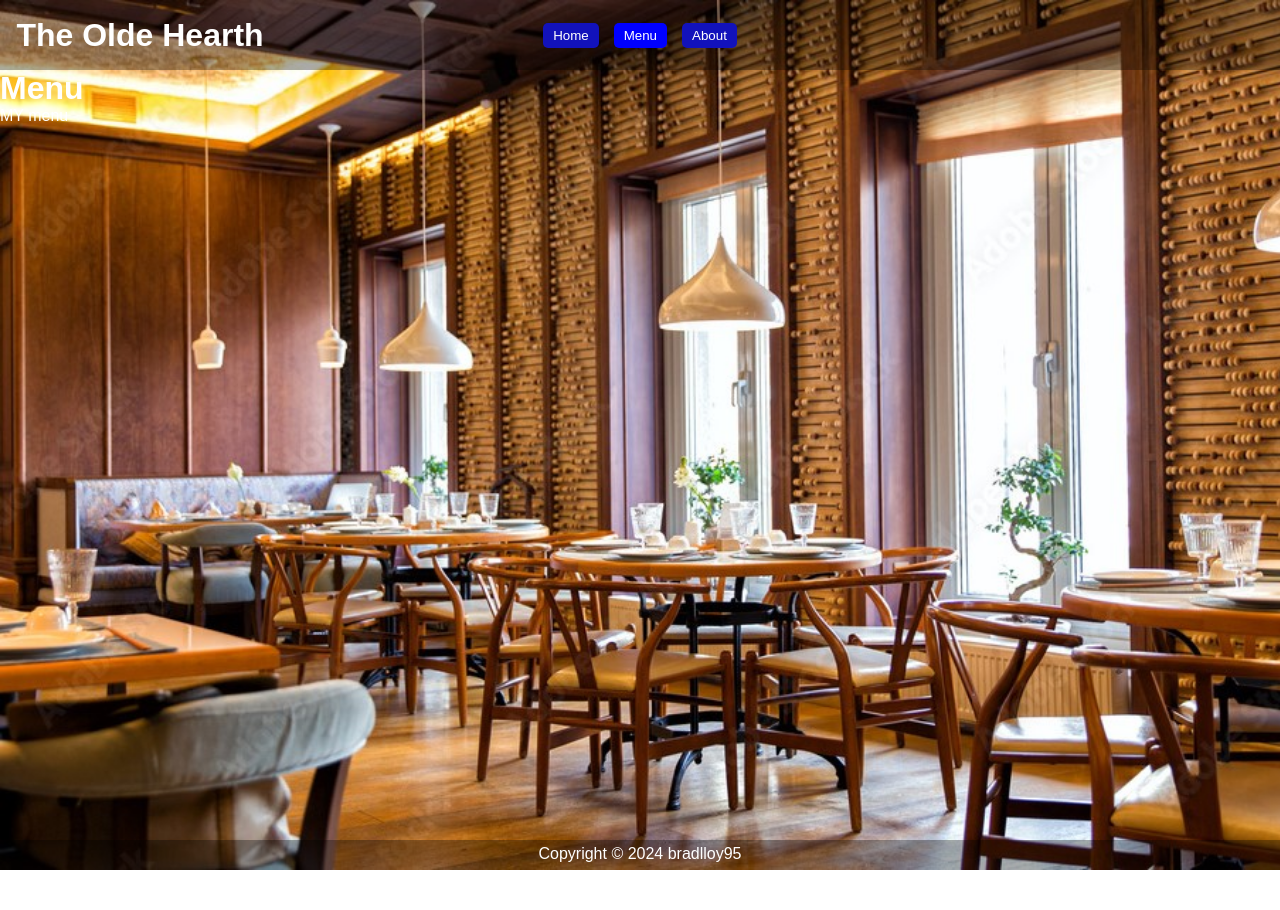
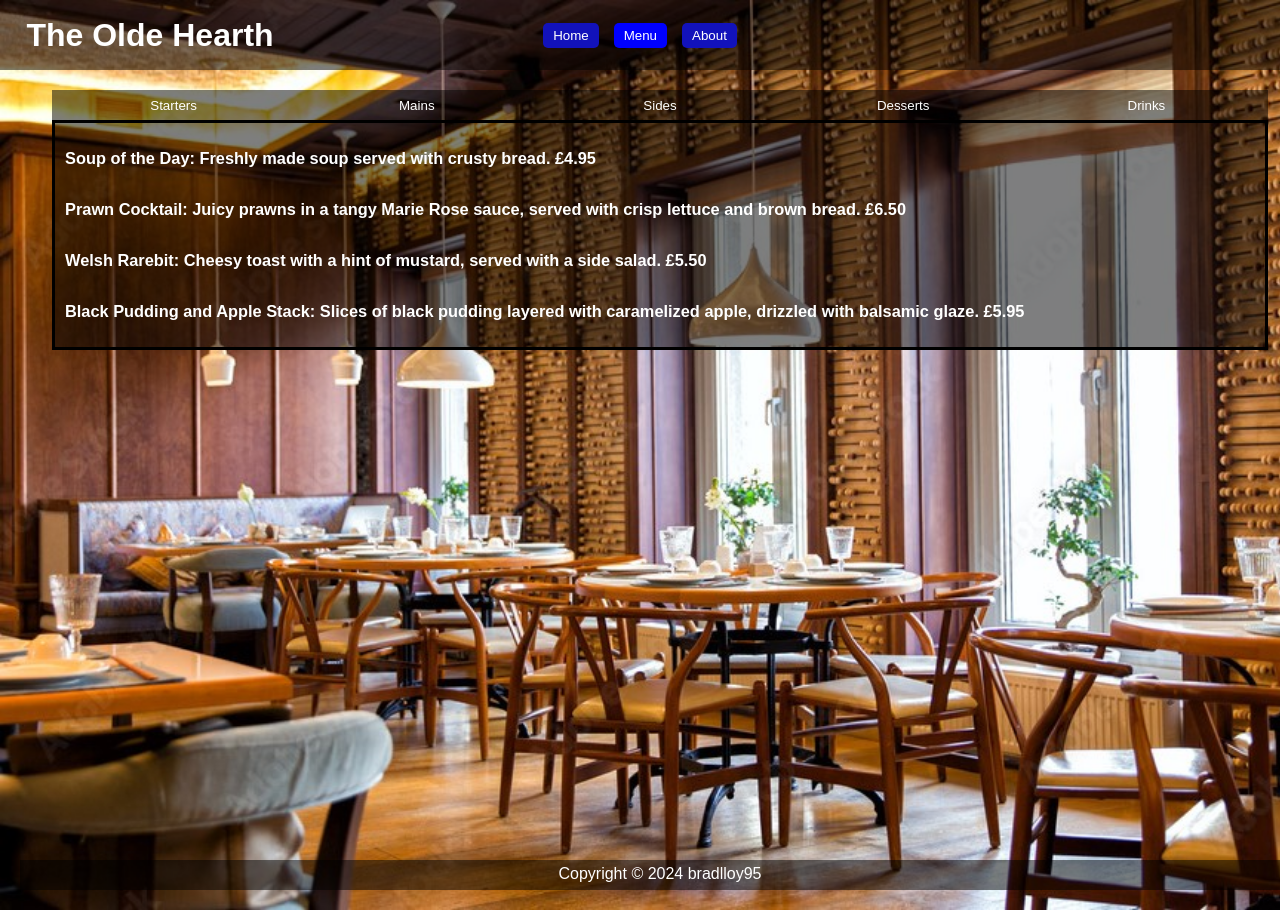
Before and after one commit to bradlloy95/odin_restaurant, a website built with webpack: page src/index.html in a window 1280 px wide. Both pictures are taken after a click on the button "Menu". Before the commit the page ends 870 px from the top, so only its background shows below. Built offline with nearby package versions, Linux system fonts and the light colour scheme.

Commit message:
created the menu page

```diff
--- a/src/about.js
+++ b/src/about.js
@@ -9,7 +9,7 @@ export function loadAbout(){
     content.appendChild(aboutDiv);
 
     const aboutBTN = document.getElementById('aboutBTN');
-    setActiveButton(aboutBTN);
+    setActiveButton(aboutBTN, 'clickedBTN', 'nav');
 
     const footer =  createElementWithText('footer', 'Copyright © 2024 bradlloy95');
     content.appendChild(footer)
--- a/src/home.js
+++ b/src/home.js
@@ -7,8 +7,8 @@ export function loadHome() {
     const homeDiv = createHomeDiv();
     content.appendChild(homeDiv);
 
-    const homeBTN = document.getElementById('homeBTN');
-    setActiveButton(homeBTN);
+    const homeBTN = document.getElementById('homeBTN', );
+    setActiveButton(homeBTN, 'clickedBTN', 'nav');
 
     const footer =  createElementWithText('footer', 'Copyright © 2024 bradlloy95');
     content.appendChild(footer)
--- a/src/menu.js
+++ b/src/menu.js
@@ -1,29 +1,115 @@
 import { createElementWithText, setActiveButton } from "./utils/utils";
+import { createElementWithClass } from "./utils/utils";
+
+const menu = [
+    [
+        { name: 'Soup of the Day', description: 'Freshly made soup served with crusty bread.', price: '£4.95' },
+        { name: 'Prawn Cocktail', description: 'Juicy prawns in a tangy Marie Rose sauce, served with crisp lettuce and brown bread.', price: '£6.50' },
+        { name: 'Welsh Rarebit', description: 'Cheesy toast with a hint of mustard, served with a side salad.', price: '£5.50' },
+        { name: 'Black Pudding and Apple Stack', description: 'Slices of black pudding layered with caramelized apple, drizzled with balsamic glaze.', price: '£5.95' }
+    ],
+    [
+        { name: 'Roast Beef and Yorkshire Pudding', description: 'Tender roast beef served with homemade Yorkshire pudding, roast potatoes, seasonal vegetables, and rich gravy.', price: '£13.95' },
+        { name: 'Fish and Chips', description: 'Freshly battered fish served with chunky chips, mushy peas, and tartar sauce.', price: '£11.95' },
+        { name: "Shepherd's Pie", description: 'Hearty minced lamb topped with creamy mashed potatoes, served with seasonal vegetables.', price: '£12.50' },
+        { name: 'Chicken and Leek Pie', description: 'Succulent chicken and leek in a creamy sauce, encased in golden pastry, served with mashed potatoes and gravy.', price: '£12.95' }
+    ],
+    [
+        { name: 'Seasonal Vegetables', description: '', price: '£3.00' },
+        { name: 'Chunky Chips', description: '', price: '£3.00' },
+        { name: 'Mashed Potatoes', description: '', price: '£3.00' },
+        { name: 'Side Salad', description: '', price: '£3.00' }
+    ],
+[
+        { name: 'Sticky Toffee Pudding', description: 'Rich toffee sponge served with toffee sauce and vanilla ice cream.', price: '£5.50' },
+        { name: 'Apple Crumble', description: 'Warm apple crumble served with custard or vanilla ice cream.', price: '£5.50' },
+        { name: 'Eton Mess', description: 'A classic British dessert of strawberries, meringue, and cream.', price: '£5.50' },
+        { name: 'Treacle Tart', description: 'Sweet treacle tart served with clotted cream.', price: '£5.50' }
+    ],
+    [
+        { name: 'Tea and Coffee', description: 'A selection of teas and freshly brewed coffee.', price: '£2.50' },
+        { name: 'Soft Drinks', description: 'A variety of soft drinks available.', price: '£2.00' },
+        { name: 'Beers and Ales', description: 'A selection of local beers and ales.', price: '£3.50' },
+        { name: 'House Wine', description: 'Red, white, or rosé, available by the glass or bottle.', price: '£4.50 per glass | £18.00 per bottle' }
+    ]
+];
+
+const buttons = [
+    { text: 'Starters', id: 'StartersBTN', arrayIndex: 0 },
+    { text: 'Mains', id: 'mainsBTN', arrayIndex: 1},
+    { text: 'Sides', id: 'sidesBTN', arrayIndex: 2},
+    { text: 'Desserts', id: 'dessertsBTN', arrayIndex: 3},
+    { text: 'Drinks', id: 'drinksBTN', arrayIndex: 4},
+];
+
+
+function createMenuItem(section){
+    const itemDiv = document.createElement('div');
+
+    section.forEach(item => {
+        const items = document.createElement('div');
+        items.innerHTML = `
+        <br>
+            <h3>${item.name}: ${item.description} ${item.price}</h3>
+        <br>
+        `
+
+        itemDiv.appendChild(items);
+    })
+    return itemDiv
+}
+
+
 
 
 export function loadMenu(){
     const content = document.getElementById('content');
     content.innerHTML = ''; // Clear previous content
 
-    const aboutDiv = createMenuDiv();
-    content.appendChild(aboutDiv);
+    const menuDiv = createMenuDiv();
+    content.appendChild(menuDiv);
 
     const menuBTN = document.getElementById('menuBTN');
-    setActiveButton(menuBTN);
+    setActiveButton(menuBTN, 'clickedBTN', 'nav');
 
     const footer =  createElementWithText('footer', 'Copyright © 2024 bradlloy95');
     content.appendChild(footer)
 }
 
+
 function createMenuDiv() {
-    const menuDiv = document.createElement('div');
-    menuDiv.classList.add('contentDiv');
 
-    const homeTitle = createElementWithText('h1', 'Menu');
-    const homeText = createElementWithText('p', 'MY menu');
 
-    menuDiv.appendChild(homeTitle);
-    menuDiv.appendChild(homeText);
+    //create div
+    const menuDiv = createElementWithClass('div', 'menuDiv');
+
+
+    //create nav
+    const menuNav = createElementWithClass('div', 'menuNav')
+
+    const menuContent = createElementWithClass('div', 'menuContent')
+
+    buttons.forEach(({ text, id, arrayIndex}) => {
+        const button = createElementWithClass('button', id);
+        button.textContent = text;
+        button.addEventListener('click', () => {
+            menuContent.innerHTML = ''
+           const itemDiv = createMenuItem(menu[arrayIndex])
+           menuContent.appendChild(itemDiv);
+
+
+            setActiveButton(button, 'menuBTNClicked', '.menuNav')
+        });
+        menuNav.appendChild(button)
+
+    });
+
+    //set default
+    const itemDiv = createMenuItem(menu[0])
+    menuContent.appendChild(itemDiv);
+
+    menuDiv.appendChild(menuNav);
+    menuDiv.appendChild(menuContent)
 
     return menuDiv;
 }
--- a/src/styles/main.css
+++ b/src/styles/main.css
@@ -3,9 +3,17 @@
     margin: 0;
     font-family: sans-serif;
 }
+html, body {
+    margin: 0;
+    padding: 0;
+    overflow-x: hidden; /* Hide horizontal overflow */
+    width: 100vw;
+    box-sizing: border-box;
+}
 
 :root {
-    --dark-seeThrough: rgba(0, 0, 0, 0.33);
+    --dark-seeThrough: rgba(0, 0, 0, 0.5);
+
 }
 
 body {
@@ -17,9 +25,13 @@ body {
 #content {
     color: rgb(255, 255, 255);
     min-height: 100vh;
+    width: 100vw;
 
     display: flex;
     flex-direction: column;
+    align-items: center;
+    padding: 20px;
+    justify-content: center;
 
 
 }
@@ -28,7 +40,7 @@ header {
     display: flex;
     justify-content: space-between;
     background-color: var(--dark-seeThrough);
-    padding: 10px 15px;
+    padding: 10px 25px;
 }
 
 .logo {
@@ -45,9 +57,10 @@ nav {
     align-items: center;
     gap: 15px;
     height: 50px;
+
 }
 
-button {
+header button {
     height: fit-content;
     background-color: rgb(18, 18, 187);
     color: white;
@@ -65,8 +78,7 @@ button:hover, .clickedBTN {
 
 .homeDiv {
     display: flex;
-
-
+    justify-content: space-around;
 }
 
 .homeText {
@@ -79,7 +91,7 @@ button:hover, .clickedBTN {
 }
 
 .reviews {
-    width: calc(95vw - 700px - 100px);
+    width: 300px;
     background-color: var(--dark-seeThrough);
     height: fit-content;
     padding:  10px 30px;
@@ -87,6 +99,50 @@ button:hover, .clickedBTN {
 }
 
 
+
+.menuDiv {
+    font-size: 14px;
+    display: flex;
+    flex-direction: column;
+    margin: 20px;
+    width: 95%;
+    margin: 0 50px;
+}
+
+.menuNav {
+    display: grid;
+    grid-template-columns: repeat(5, 1fr); /* 5 equal columns */
+    height: 30px;
+
+    button {
+        background-color: var(--dark-seeThrough);
+        flex: 1;
+        color: white;
+        border: 0;
+    }
+
+    .menuBTNClicked {
+    background-color: black;
+    border-bottom: 3px solid white;
+
+    }
+
+}
+
+.menuNav button:hover {
+    background-color: black;
+    border-bottom: 3px solid white;
+}
+
+
+
+
+.menuContent {
+    color: white;
+    background-color: var(--dark-seeThrough);
+    border: 3px solid black;
+    padding: 10px;
+}
 
 footer {
     height: 20px;
--- a/src/utils/utils.js
+++ b/src/utils/utils.js
@@ -4,8 +4,16 @@ export function createElementWithText(tag, text) {
     return element;
 }
 
-export function setActiveButton(button) {
-    const buttons = document.querySelectorAll('nav button');
-    buttons.forEach(btn => btn.classList.remove('clickedBTN'));
-    button.classList.add('clickedBTN');
+export function setActiveButton(button, Class, currentTag) {
+    const buttons = document.querySelectorAll(`${currentTag} button`);
+    console.log(buttons)
+    buttons.forEach(btn => btn.classList.remove(Class));
+
+    button.classList.add(Class);
 }
+
+export function createElementWithClass(tag, Class) {
+    const element = document.createElement(tag);
+    element.classList.add(Class);
+    return element
+}
```
Also changed, not shown: dist/bundle.js.
